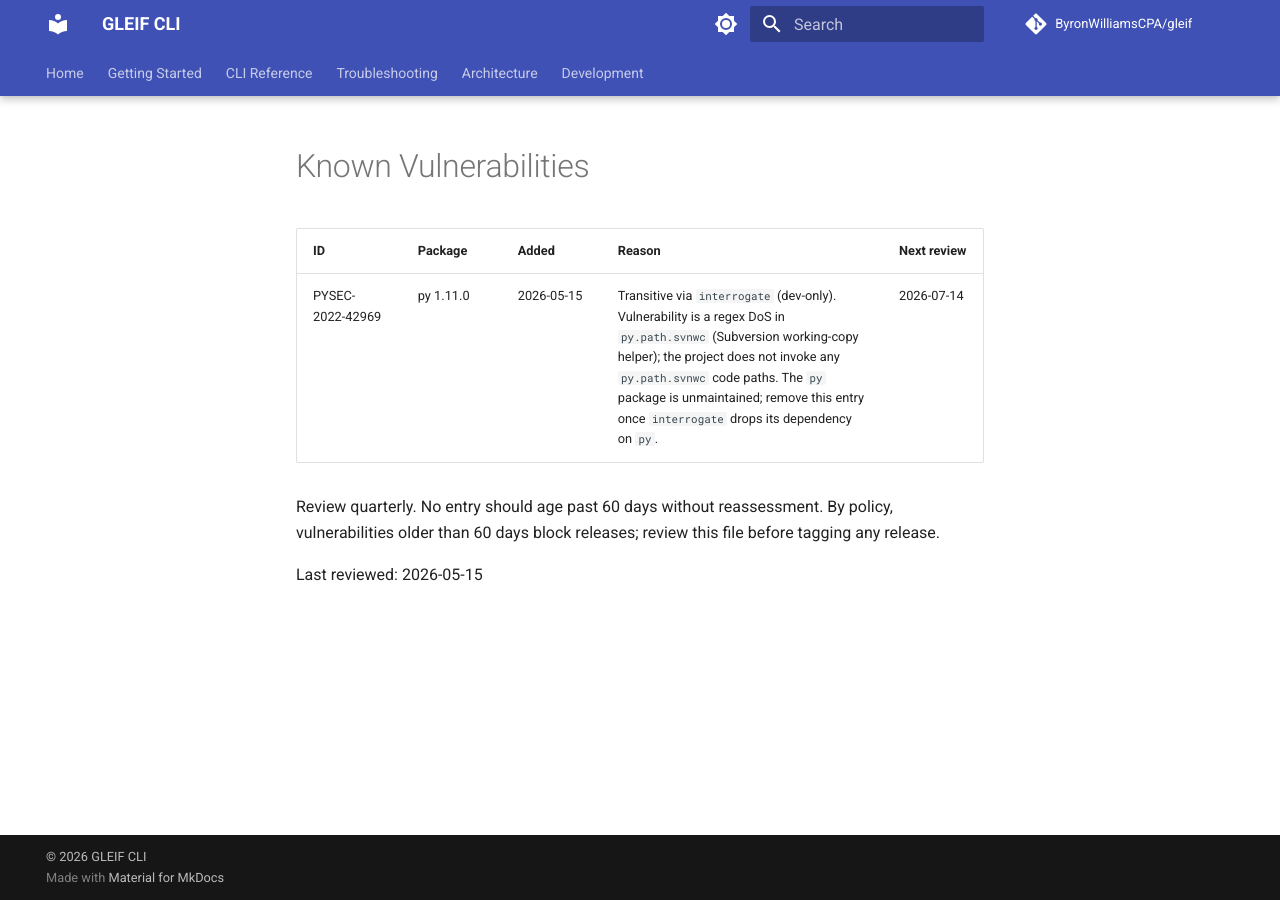
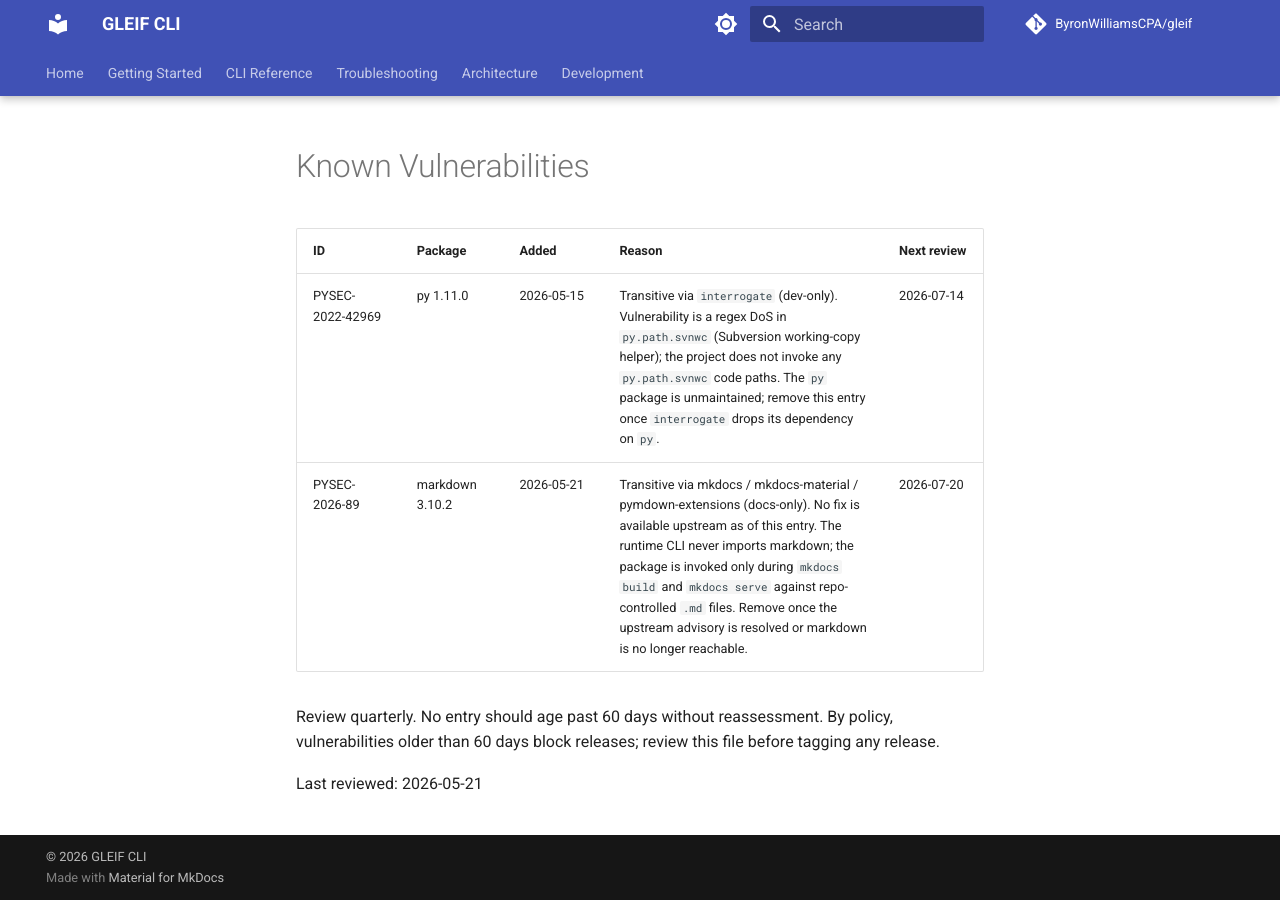
Before and after one commit to ByronWilliamsCPA/gleif, an MkDocs documentation site: the page built from docs/known-vulnerabilities.md, in a window 1280 px wide. Built offline with MkDocs 1.6.1 and Material for MkDocs 9.7.7, drawn with Linux system fonts in a browser that asks for light colours; comment, search, counter and statistics services are not loaded.

Commit message:
fix(deps): bump idna and pymdown-extensions; ignore PYSEC-2026-89
Resolves the three pip-audit findings introduced when the advisory feed
caught up after the last clean main run.

* idna 3.13 -> 3.15 (CVE-2026-45409): transitive via httpx; upgrade
  available upstream.
* pymdown-extensions 10.21.2 -> 10.21.3 (CVE-2026-46338): transitive
  via mkdocs-material (docs build only); upgrade available upstream.
* markdown 3.10.2 (PYSEC-2026-89): no upstream fix released. Added to
  `[tool.pip-audit].ignore-vuln` with a documented justification in
  docs/known-vulnerabilities.md. Markdown is reachable only at docs
  build time via mkdocs / pymdown-extensions; the runtime CLI never
  imports it. Next review: 2026-07-20.

Per project policy in CLAUDE.md and docs/known-vulnerabilities.md, the
entry will block a release if it ages past 60 days without reassessment.

Co-Authored-By: Claude Opus 4.7 <noreply@anthropic.com>

```diff
--- a/docs/known-vulnerabilities.md
+++ b/docs/known-vulnerabilities.md
@@ -3,9 +3,10 @@
 | ID | Package | Added | Reason | Next review |
 |----|---------|-------|--------|-------------|
 | PYSEC-2022-42969 | py 1.11.0 | 2026-05-15 | Transitive via `interrogate` (dev-only). Vulnerability is a regex DoS in `py.path.svnwc` (Subversion working-copy helper); the project does not invoke any `py.path.svnwc` code paths. The `py` package is unmaintained; remove this entry once `interrogate` drops its dependency on `py`. | 2026-07-14 |
+| PYSEC-2026-89 | markdown 3.10.2 | 2026-05-21 | Transitive via mkdocs / mkdocs-material / pymdown-extensions (docs-only). No fix is available upstream as of this entry. The runtime CLI never imports markdown; the package is invoked only during `mkdocs build` and `mkdocs serve` against repo-controlled `.md` files. Remove once the upstream advisory is resolved or markdown is no longer reachable. | 2026-07-20 |
 
 Review quarterly. No entry should age past 60 days without reassessment.
 By policy, vulnerabilities older than 60 days block releases; review this file
 before tagging any release.
 
-Last reviewed: 2026-05-15
+Last reviewed: 2026-05-21
--- a/pyproject.toml
+++ b/pyproject.toml
@@ -102,6 +102,10 @@ ignore-vuln = [
     # by interrogate. We do not exercise the affected svn code path. See
     # docs/known-vulnerabilities.md for review cadence.
     "PYSEC-2022-42969",
+    # PYSEC-2026-89: markdown 3.10.2 (no fix released upstream). Used only at
+    # docs build time via mkdocs / mkdocs-material / pymdown-extensions; the
+    # runtime CLI never invokes markdown. See docs/known-vulnerabilities.md.
+    "PYSEC-2026-89",
 ]
 
 [tool.coverage.run]
```
Also changed, not shown: 1 other file.
